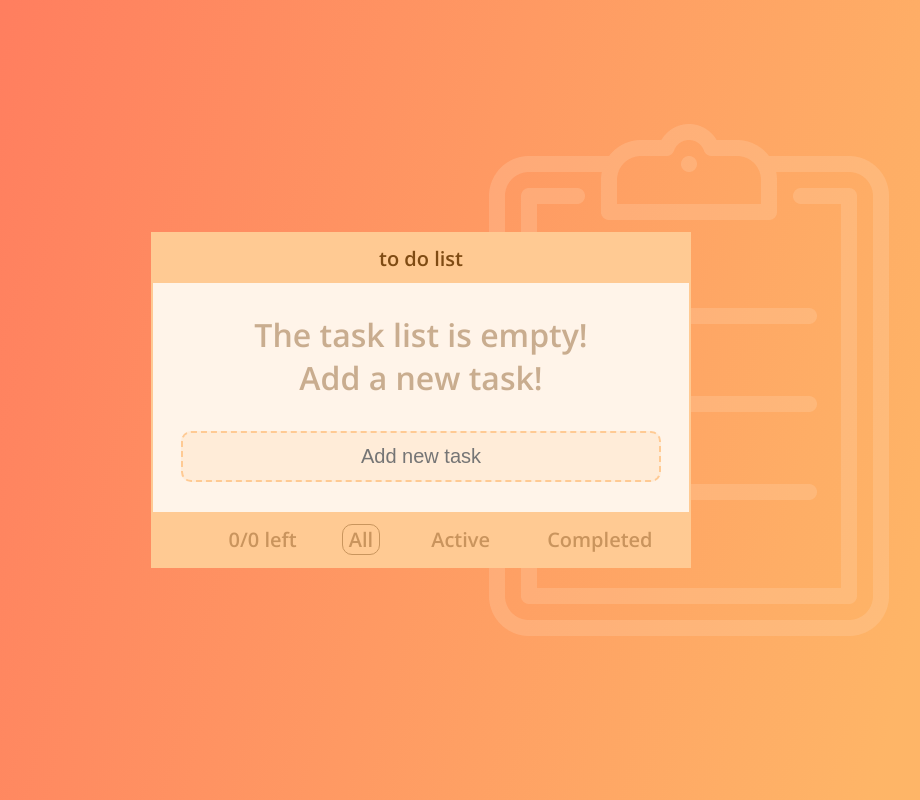
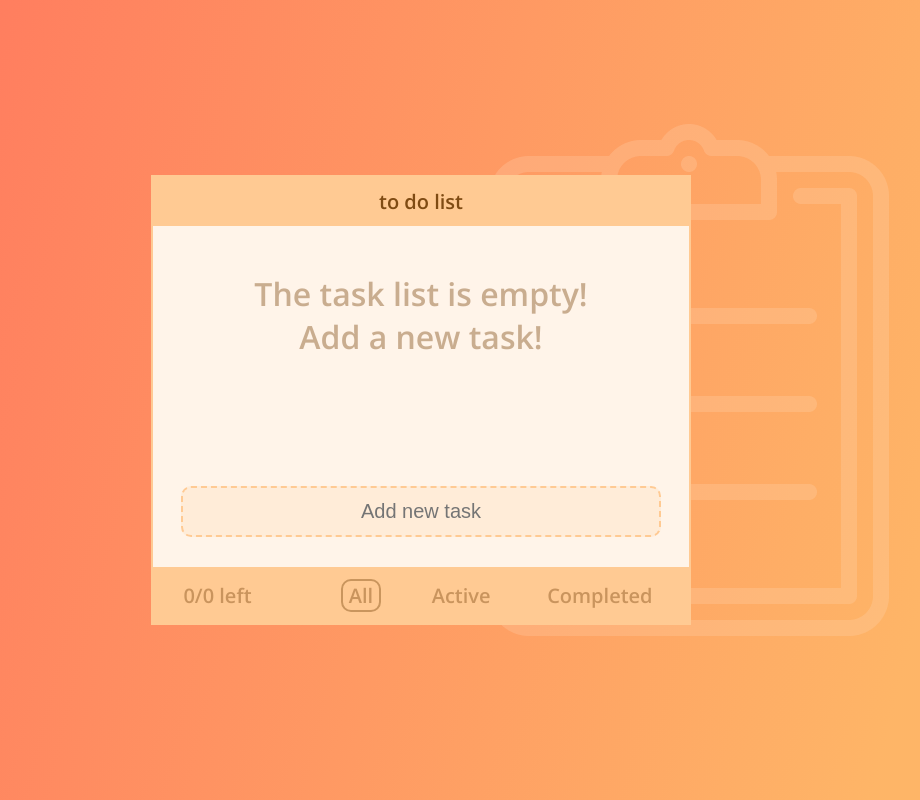
Before and after one commit to Lerinskaya/VueJS-TodoApp, a Vue app in the folder vue-project/: page / in a window 1280 px wide. Shown: the whole page, without its empty margins (219-1139 px from the left). Built offline with nearby package versions, Linux system fonts and the light colour scheme.

Commit message:
V-7: remove coverage

```diff
--- a/vue-project/src/components/atoms/AddTask.vue
+++ b/vue-project/src/components/atoms/AddTask.vue
@@ -34,6 +34,7 @@ export default {
   background-color: $peach;
   border: 2px dashed $lightOrange;
   max-width: 30rem;
+  margin-top: 1rem;
   @media (max-width: 980px) {
     max-width: 30rem;
     margin: 1rem;
@@ -47,6 +48,7 @@ export default {
     color: $lightOrange;
     background-color: $peach;
     border: none;
+    outline: none;
     display: flex;
     text-align: center;
     @media (max-width: 450px) {
@@ -55,4 +57,10 @@ export default {
     }
   }
 }
+.add:hover {
+  border: 2px dashed $orange;
+}
+.add:active {
+  border: 2px solid $orange;
+}
 </style>
--- a/vue-project/src/components/atoms/Checkbox.vue
+++ b/vue-project/src/components/atoms/Checkbox.vue
@@ -38,6 +38,9 @@ label {
     border-radius: 5px;
     margin-right: 1.4rem;
   }
+  .fake:hover {
+    background: $peach;
+  }
 }
 .fake::before {
   content: "";
--- a/vue-project/src/components/atoms/TabButton.vue
+++ b/vue-project/src/components/atoms/TabButton.vue
@@ -26,19 +26,22 @@ export default {
   background: #ffca93;
   font-weight: 600;
   font-size: 20px;
-  color: rgba(127, 75, 19, 0.42);
+  color: $lightBrown;
   border: none;
   cursor: pointer;
+  margin-right: 0;
   @media (max-width: 450px) {
     font-size: 0.8rem;
   }
 }
-
-button {
-  margin-right: 0;
+.tab:hover {
+  color: $brownHover;
+}
+.tab:active {
+  color: $orange;
 }
 .active {
-  border: 1px solid $brownBorder;
+  border: 2.3px solid $brownBorder;
   border-radius: 10px;
 }
 @media (max-width: 980px) {
--- a/vue-project/src/components/atoms/TitleName.vue
+++ b/vue-project/src/components/atoms/TitleName.vue
@@ -1,5 +1,7 @@
 <template>
-  <h1 :class="$style.title">to do list</h1>
+  <header>
+    <h1 :class="$style.title">to do list</h1>
+  </header>
 </template>
 
 <script>
--- a/vue-project/src/components/molecules/Task.vue
+++ b/vue-project/src/components/molecules/Task.vue
@@ -1,4 +1,5 @@
 <template>
+  <div>
     <div :class="$style.todo">
       <Checkbox @click="$emit('changes')" :isChecked="isChecked" />
       <span
@@ -7,6 +8,7 @@
         >{{ title }}</span
       >
       <DeleteButton @click="$emit('delete')" />
+    </div>
   </div>
 </template>
 
@@ -38,6 +40,9 @@ export default {
   padding: 0.688rem 0;
   margin-top: 0;
   border-radius: 0.625rem;
+  .done {
+    text-decoration: line-through;
+  }
   @media (max-width: 980px) {
     max-width: 30rem;
     margin: 1rem;
@@ -68,10 +73,7 @@ export default {
     }
   }
 }
-.todo:first-child {
-  margin-top: 1.875rem;
-}
-.done {
-  text-decoration: line-through;
+.todo:last-child {
+  margin-bottom: 0.56rem;
 }
 </style>
--- a/vue-project/src/components/organisms/Footer.vue
+++ b/vue-project/src/components/organisms/Footer.vue
@@ -53,7 +53,7 @@ export default {
   padding: 0.7rem 1.875rem;
   align-items: center;
   .todoLeft {
-    margin-right: 0;
+    margin-left: 0;
     cursor: pointer;
     @media (max-width: 450px) {
       margin-right: 0.5rem;
--- a/vue-project/src/components/organisms/TaskArea.vue
+++ b/vue-project/src/components/organisms/TaskArea.vue
@@ -4,6 +4,8 @@
       The task list is empty! <br />
       Add a new task!
     </div>
+    <div :class="$style.tasksContent">
+      <transition-group>
         <Task
           v-for="todo in filterTasks"
           :key="todo.id"
@@ -13,6 +15,8 @@
           @delete="deleteTodo(todo.id)"
           @changes="changeTaskStatus(todo.id)"
         />
+      </transition-group>
+    </div>
     <AddTask @keyup="addTodoItem" />
   </div>
 </template>
@@ -35,6 +39,7 @@ export default {
     addTodoItem(value) {
       this.$store.commit("addTodo", value);
     },
+    addSubTask() {},
   },
   computed: {
     ...mapGetters(["filterTasks"]),
@@ -49,10 +54,25 @@ export default {
 <style lang="scss" module>
 .taskArea {
   background-color: $lightPeach;
-  padding-top: 1.875rem;
+  padding-top: 2.875rem;
   padding-bottom: 1.875rem;
+  .tasksContent {
+    min-height: 15rem;
+    max-height: 22rem;
+    overflow-y: auto;
+    width: 97%;
+  }
+  ::-webkit-scrollbar {
+    width: 0.5rem;
+    border-radius: 5px;
+    background-color: $lightOrange;
+  }
+  ::-webkit-scrollbar-thumb {
+    border-radius: 5px;
+    background-color: $backgroundGradient;
+  }
   .empty {
-    padding-bottom: 2rem;
+    margin-bottom: -8rem;
     font-size: 2rem;
     font-family: "Open Sans";
     font-weight: 600;
--- a/vue-project/src/styles/main.scss
+++ b/vue-project/src/styles/main.scss
@@ -2,15 +2,19 @@
 $lightOrange: #ffca93;
 $lightPeach: #fff4e9;
 $brown: #7f4b13;
+$brownHover: rgba(127, 75, 19, 0.6);
 $darkPeach: #ffdfbe;
 $peach: #ffecd8;
+$extraPeach: #FFECD7;
 $lightBrown: rgba(127, 75, 19, 0.42);
 $brownBorder: #c9955d;
 $orange: #fc8f1a;
 $backgroundOrange: #ff7e5f;
 $backgroundGradient: #feb567;
 
-* {
+*,
+:after,
+:before {
     margin: 0 auto;
     box-sizing: border-box;
 }
```
Also changed, not shown: 1 other file (tests, documents, lock files or other folders). Lines whose indentation alone changed are shown as unchanged.
